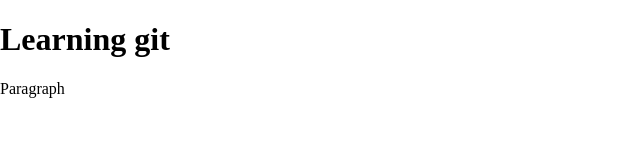
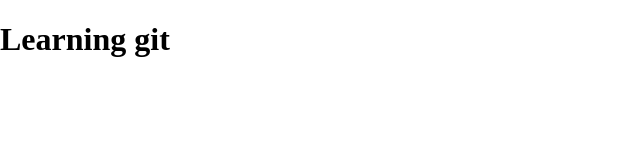
Before and after one commit to ankushansh/git-learning, a plain HTML site: page index.html in a window 1280 px wide. Shown: the full height of the page, 0-640 px from the left. Drawn offline with Linux system fonts and the light colour scheme.

Commit message:
remove para

```diff
--- a/index.html
+++ b/index.html
@@ -8,7 +8,6 @@
 </head>
 <body>
     <h1>Learning git</h1>
-    <p>Paragraph</p>
     <script src="script.js"></script>
 </body>
 </html>
```
